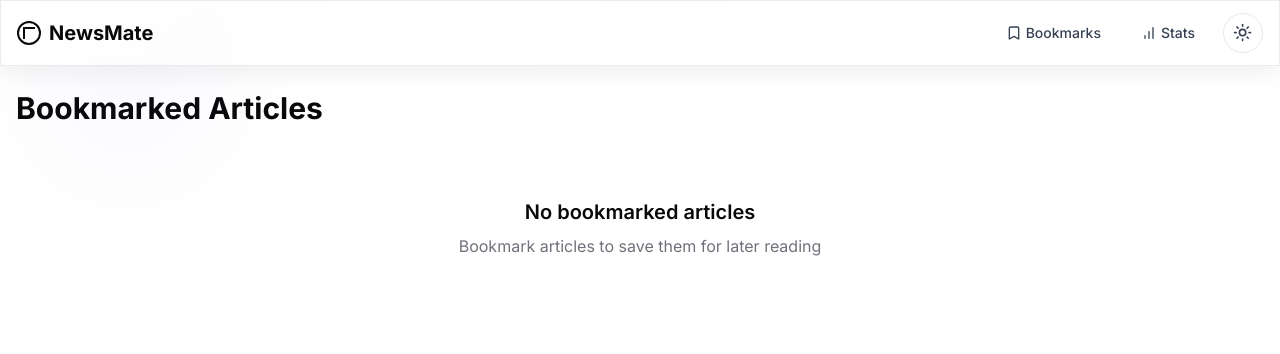
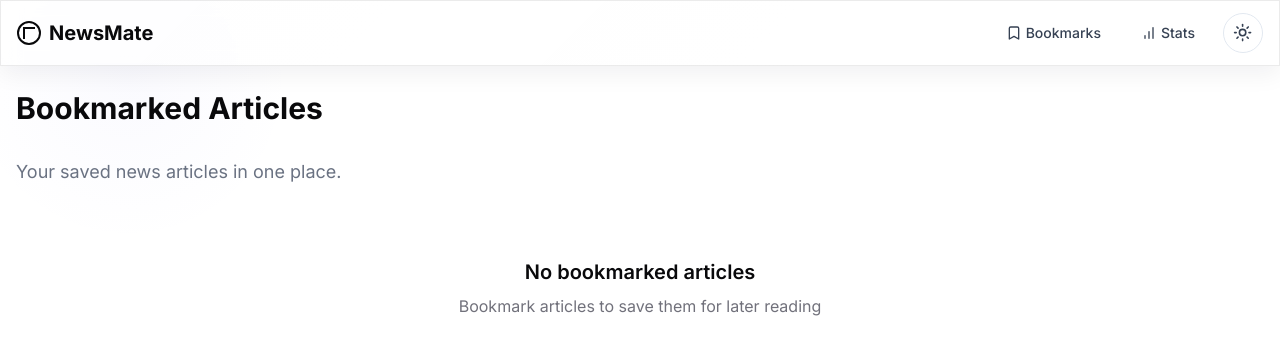
Before and after one commit to hamzaiftikhhar/InShorts-AI, a Next.js app: page /bookmarks in a window 1280 px wide. Shown: the top 354 px of the page. Built offline with nearby package versions, Linux system fonts and the light colour scheme.

Commit message:
feat: Add subtitles to Bookmarks and Trending pages, enhance trending info

```diff
--- a/app/bookmarks/page.tsx
+++ b/app/bookmarks/page.tsx
@@ -7,6 +7,7 @@ export default function BookmarksPage() {
     <main className="container mx-auto px-4 py-6">
       <div className="space-y-8">
         <h1 className="text-3xl font-bold">Bookmarked Articles</h1>
+        <p className="text-lg text-gray-500">Your saved news articles in one place.</p>
         <Suspense fallback={<BookmarksSkeleton />}>
           <BookmarkedArticles />
         </Suspense>
--- a/app/trending/page.tsx
+++ b/app/trending/page.tsx
@@ -5,6 +5,7 @@ export default function TrendingPage() {
     <div className="p-8">
       <h1 className="text-2xl font-bold mb-4">Trending News Topics</h1>
       <p className="mb-2">Explore the most popular topics in the news right now.</p>
+      <p className="text-sm text-gray-500">Updated every hour for fresh trends.</p>
       {/* You can add more content or fetch trending topics dynamically here */}
     </div>
   );
```
